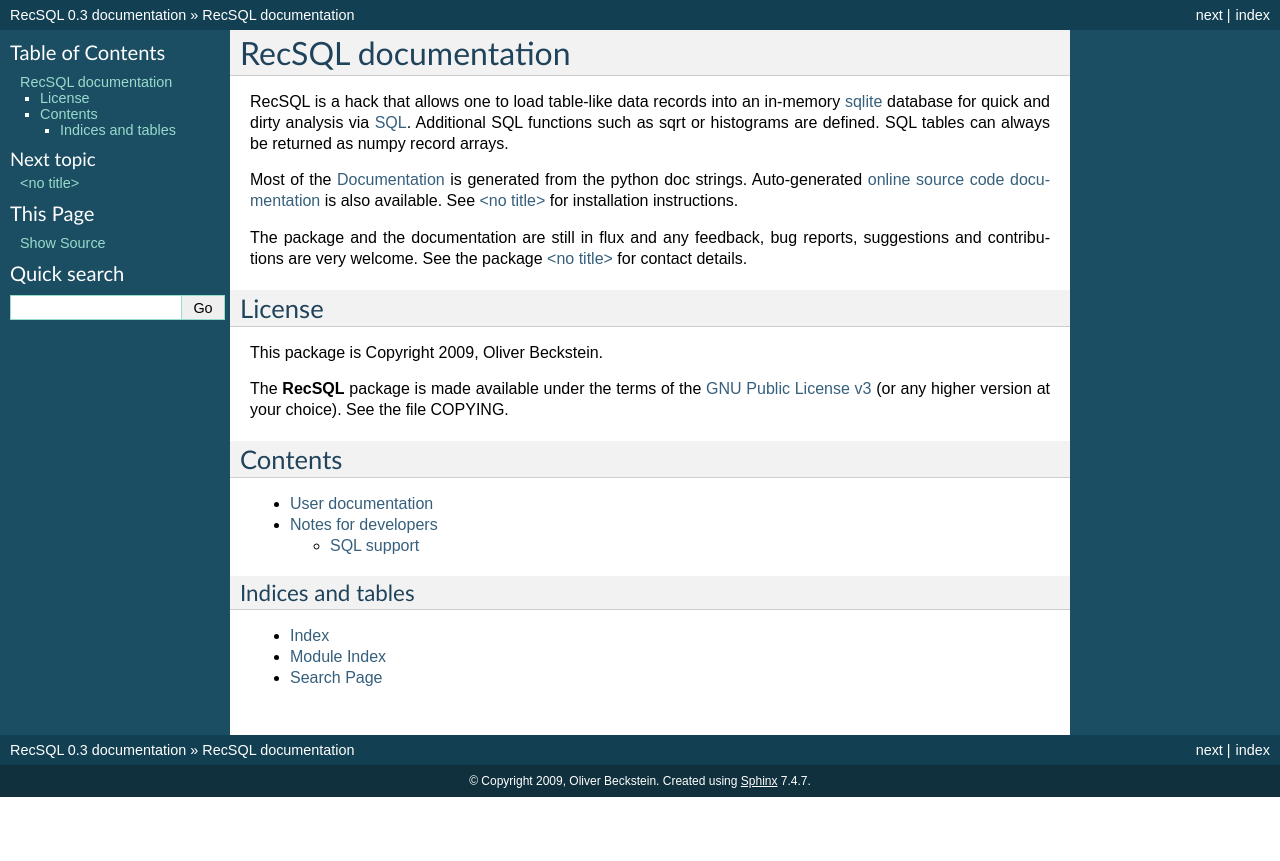
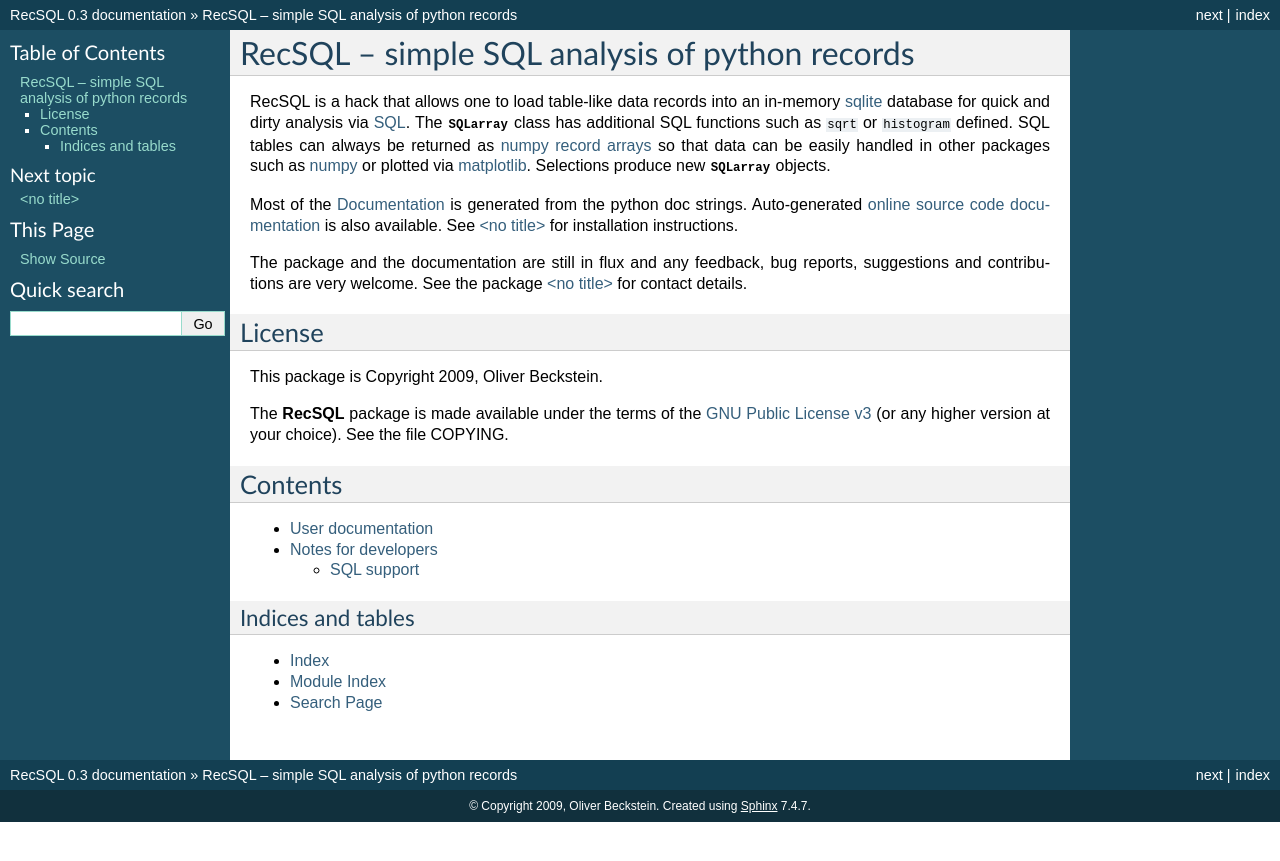
Before and after one commit to orbeckst/RecSQL, a Sphinx documentation site: the page built from doc/sphinx/source/index.txt, in a window 1280 px wide. Shown: the top 861 px of the page. Built offline with Sphinx 7.4.7, drawn with Linux system fonts in a browser that asks for light colours.

```diff
--- a/doc/sphinx/source/index.txt
+++ b/doc/sphinx/source/index.txt
@@ -4,14 +4,17 @@
    You can adapt this file completely to your liking, but it should at least
    contain the root `toctree` directive.
 
-======================
- RecSQL documentation
-======================
+=================================================
+ RecSQL -- simple SQL analysis of python records
+=================================================
 
 RecSQL is a hack that allows one to load table-like data records into
 an in-memory sqlite_ database for quick and dirty analysis via
-SQL_. Additional SQL functions such as sqrt or histograms are
-defined. SQL tables can always be returned as numpy record arrays.
+SQL_. The :class:`~recsql.SQLarray` class has additional SQL functions
+such as ``sqrt`` or ``histogram`` defined. SQL tables can always be
+returned as `numpy record arrays`_ so that data can be easily handled in
+other packages such as numpy_ or plotted via matplotlib_. Selections
+produce new :class:`~recsql.SQLarray` objects.
 
 Most of the Documentation_ is generated from the python doc
 strings. Auto-generated `online source code documentation`_ is also
@@ -23,11 +26,19 @@ package :doc:`README` for contact details.
 
 
 .. _Documentation:
-   http://sbcb.bioch.ox.ac.uk/oliver/software/RecSQL/html/index.html
+    http://sbcb.bioch.ox.ac.uk/oliver/software/RecSQL/html/index.html
 .. _online source code documentation:
-   http://sbcb.bioch.ox.ac.uk/oliver/software/RecSQL/epydoc/index.html
-.. _sqlite: http://www.sqlite.org/
-.. _SQL: http://www.sqlite.org/lang.html
+    http://sbcb.bioch.ox.ac.uk/oliver/software/RecSQL/epydoc/index.html
+.. _sqlite:
+    http://www.sqlite.org/
+.. _SQL:
+    http://www.sqlite.org/lang.html
+.. _numpy:
+    http://numpy.scipy.org
+.. _numpy record arrays:
+    http://www.scipy.org/RecordArrays
+.. _matplotlib:
+    http://matplotlib.sourceforge.net
 
 
 License
```
Also changed, not shown: recsql/__init__.py (+14 -1 lines), 2 other files.
